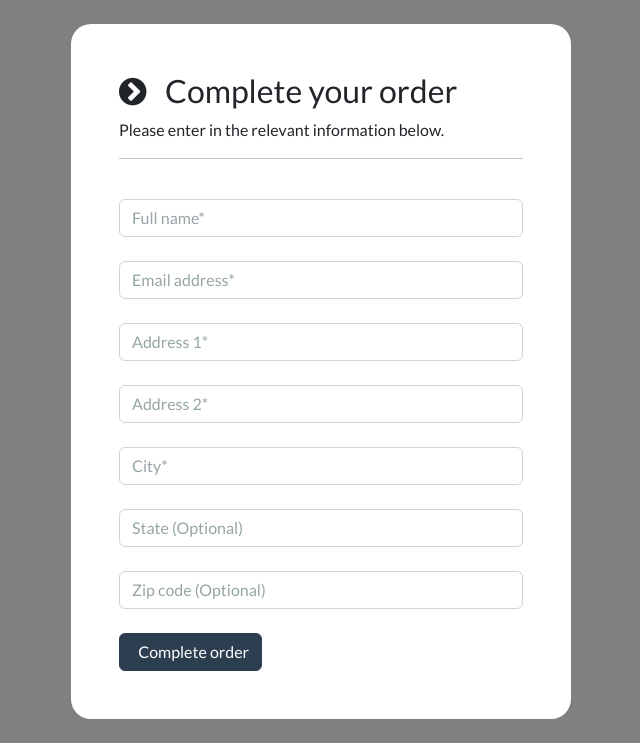
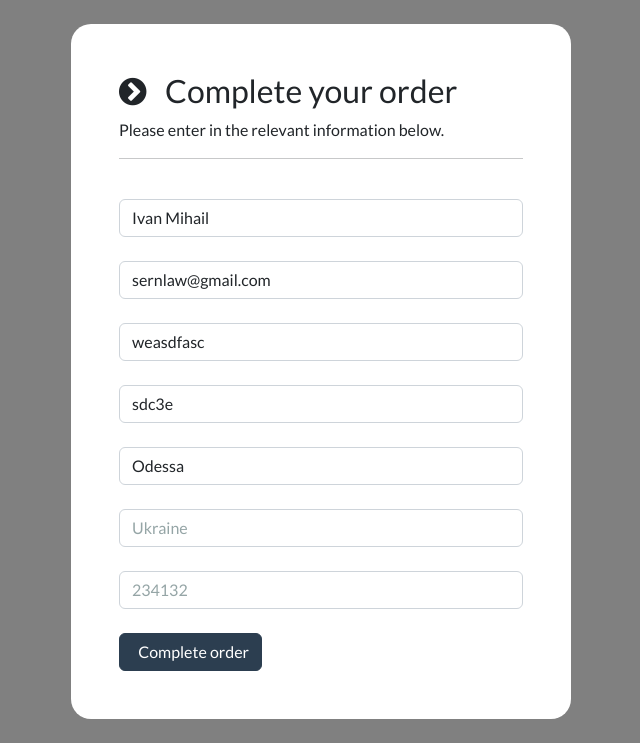
Before and after one commit to IvanSerbeniuk/Django, a Django app: page /payment/checkout in a window 1280 px wide. Shown: the part 72-815 px from the top of the page, without its empty margins (319-959 px from the left). Run offline with Django 4.2, Linux system fonts and the light colour scheme; a user stored in the database is signed in; data comes from the database, SQL or seed files in the repository; both versions use the stored data as it was after the commit; some libraries are stand-ins or nearby versions.

Commit message:
96 i want to sleep

```diff
--- a/payment/templates/payment/checkout.html
+++ b/payment/templates/payment/checkout.html
@@ -42,7 +42,7 @@
 
                     <div class="form-field">
 
-                        <input class="form-control validate" id="name" type="text" placeholder="Full name*" autocomplete="off" value="" required>
+                        <input class="form-control validate" id="name" type="text" placeholder="Full name*" autocomplete="off" value="{{shipping.full_name}}" required>
 
                     </div>
 
@@ -52,7 +52,7 @@
 
                     <div class="form-field">
 
-                        <input class="form-control validate" id="email" type="email" placeholder="Email address*" autocomplete="off" value="" required>
+                        <input class="form-control validate" id="email" type="email" placeholder="Email address*" autocomplete="off" value="{{shipping.email}}" required>
 
                     </div>
 
@@ -62,7 +62,7 @@
 
                     <div class="form-field">
 
-                        <input class="form-control validate" id="address1" type="text" placeholder="Address 1*" autocomplete="off" value="" required>
+                        <input class="form-control validate" id="address1" type="text" placeholder="Address 1*" autocomplete="off" value="{{shipping.address1}}" required>
 
                     </div>
 
@@ -72,7 +72,7 @@
 
                     <div class="form-field">
 
-                        <input class="form-control validate" id="address2" type="text" placeholder="Address 2*" autocomplete="off" value="" required>
+                        <input class="form-control validate" id="address2" type="text" placeholder="Address 2*" autocomplete="off" value="{{shipping.address2}}" required>
 
                     </div>
 
@@ -82,7 +82,7 @@
 
                     <div class="form-field">
 
-                        <input class="form-control validate" id="city" type="text" placeholder="City*" autocomplete="off" value="" required>
+                        <input class="form-control validate" id="city" type="text" placeholder="City*" autocomplete="off" value="{{shipping.city}}" required>
 
                     </div>
 
@@ -92,7 +92,7 @@
 
                     <div class="form-field">
 
-                        <input class="form-control" id="state" type="text" placeholder="State (Optional)" autocomplete="off" value="">
+                        <input class="form-control" id="state" type="text" placeholder="{{shipping.state}}" autocomplete="off" value="">
 
                     </div>
 
@@ -102,7 +102,7 @@
 
                     <div class="form-field">
 
-                        <input class="form-control" id="zipcode" type="text" placeholder="Zip code (Optional)" autocomplete="off" value="">
+                        <input class="form-control" id="zipcode" type="text" placeholder="{{shipping.zipcode}}" autocomplete="off" value="">
 
                     </div>
 
--- a/payment/views.py
+++ b/payment/views.py
@@ -1,11 +1,26 @@
 from django.shortcuts import render
-
-# Create your views here.
-
+from .models import ShippingAddress
 
 def checkout(request):
 
-    return render(request, 'payment/checkout.html')
+    # Users with account -- Pre-fill the form
+    if request.user.is_authenticated: #if user login
+
+        try:
+            # Authinticated users WITH shippping info
+            shipping_address = ShippingAddress.objects.get(user=request.user.id)
+
+            context = {'shipping': shipping_address}
+
+            return render(request, 'payment/checkout.html', context=context)
+
+        except:
+            # Authenticated user without shipping info
+            return render(request, 'payment/checkout.html')
+
+    else: # Можно и без else :)
+        # Guest users
+        return render(request, 'payment/checkout.html')
 
 
 
```
Also changed, not shown: db.sqlite3.
